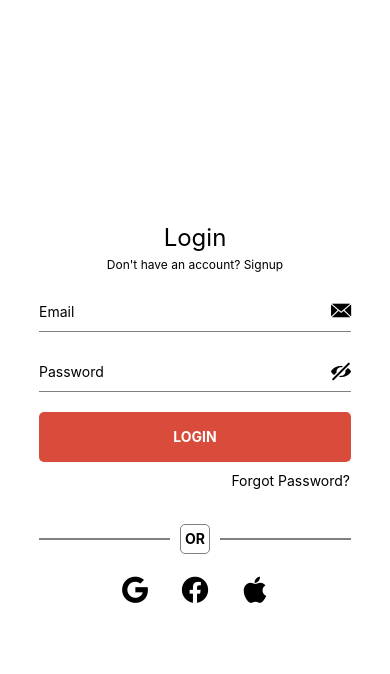
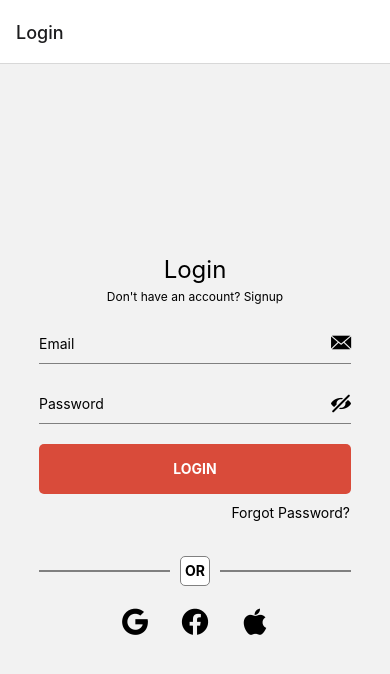
Before and after one commit to Wiscarlens/Pulze, a React Native app: screen / in a window 390 px wide. Shown: the top 674 px of the page. Built offline with nearby package versions, Linux system fonts and the light colour scheme.

Commit message:
working on react navigaor

```diff
--- a/App.tsx
+++ b/App.tsx
@@ -1,38 +1,33 @@
 import React from 'react';
 import { SafeAreaView, StyleSheet } from 'react-native';
 import {NavigationContainer} from '@react-navigation/native';
-// import { createStackNavigator } from '@react-navigation/stack';
+import { createStackNavigator } from '@react-navigation/stack';
 
 import LoginScreen from './src/screens/LoginScreen';
 import WelcomeScreen from './src/screens/WelcomeScreen';
-import QuizScreen from './src/screens/QuizScreen'
+import QuizScreen from './src/screens/QuizScreen';
+
+const { Navigator, Screen } = createStackNavigator();
 
 const App = () => {
 
   return (
     <SafeAreaView style={styles.container}>
       <NavigationContainer>
-        {/* <LoginScreen/>
-        <WelcomeScreen/> */}
+        <Navigator>
+          <Screen name="Login" component={LoginScreen} />
+          <Screen name="Welcome" component={WelcomeScreen} />
+          <Screen name="Quiz" component={QuizScreen} />
+
+        </Navigator>
+
+
+        {/* <LoginScreen/>} */}
+        {/* <WelcomeScreen/>  */}
         {/* <QuizScreen/> */}
 
 
-         <LoginScreen/>
-
-      {/* <WelcomeScreen/> */}
-
-      {/* <QuizScreen/> */}
-
-
-
-    </NavigationContainer>
-
-
-      {/* <LoginScreen/> */}
-
-      {/* <WelcomeScreen/> */}
-
-      {/* <QuizScreen/> */}
+      </NavigationContainer>
 
     </SafeAreaView>
   );
--- a/package.json
+++ b/package.json
@@ -12,12 +12,14 @@
   "dependencies": {
     "@react-navigation/native": "^6.1.9",
     "@react-navigation/native-stack": "^6.9.17",
+    "@react-navigation/stack": "^6.3.20",
     "react": "18.2.0",
     "react-native": "0.72.7",
     "react-native-elements": "^3.4.3",
+    "react-native-gesture-handler": "^2.14.1",
     "react-native-paper": "^5.11.3",
     "react-native-progress": "^5.0.1",
-    "react-native-safe-area-context": "^4.8.0",
+    "react-native-safe-area-context": "^4.8.2",
     "react-native-screens": "^3.29.0",
     "react-native-vector-icons": "^10.0.2"
   },
```
Also changed, not shown: 1 other file (tests, documents, lock files or other folders).
